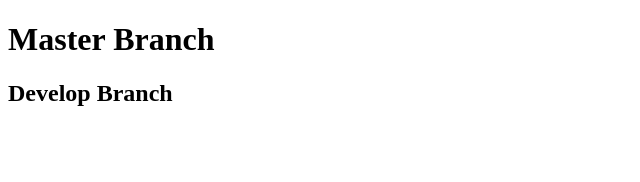
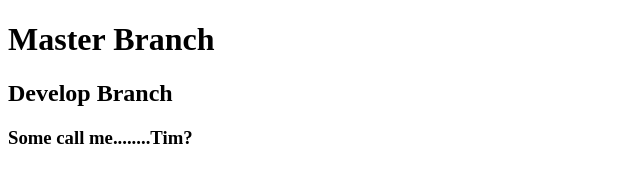
Before and after one commit to mvhayes1980/teamGit, a plain HTML site: page index.html in a window 1280 px wide. Shown: the whole page, without its empty margins (0-640 px from the left). Drawn offline with Linux system fonts and the light colour scheme.

Commit message:
this was committed by timmy

```diff
--- a/index.html
+++ b/index.html
@@ -9,5 +9,6 @@
 <body>
     <h1>Master Branch</h1>
     <h2>Develop Branch</h2>
+    <h3>Some call me........Tim?</h3>
 </body>
 </html>
```
